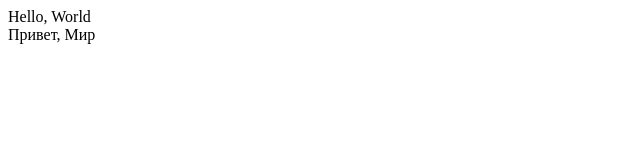
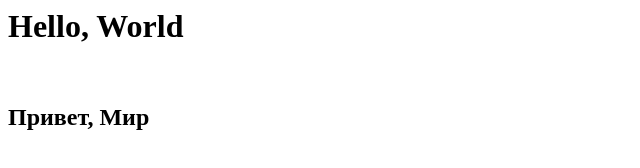
Before and after one commit to LouisLinkList/Amazerrific, a plain HTML site: page index.html in a window 1280 px wide. Shown: the whole page, without its empty margins (0-640 px from the left). Drawn offline with Linux system fonts and the light colour scheme.

Commit message:
Added h1 and h2 tags

```diff
--- a/index.html
+++ b/index.html
@@ -1,2 +1,2 @@
-Hello, World <br>
-Привет, Мир
+<h1>Hello, World</h1> <br>
+<h2>Привет, Мир</h2>
```
